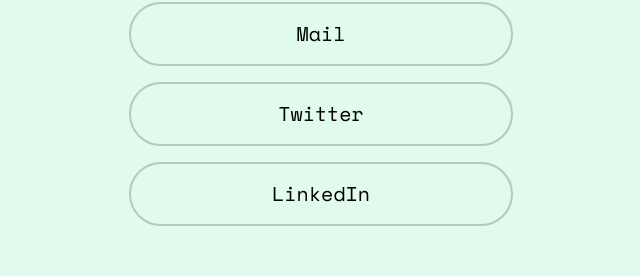
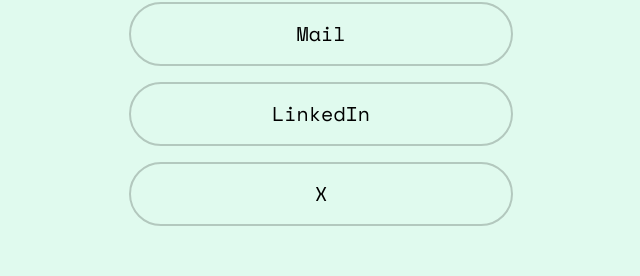
Before and after one commit to Savry-in/contact-savry, a React (Vite) app: page /abhinav in a window 1280 px wide. Shown: the part 426-702 px from the top of the page, without its empty margins (319-959 px from the left). Built offline with nearby package versions, Linux system fonts and the light colour scheme; the HTML template or start-up script is replaced by a standard one.

Commit message:
changed 'Twitter' to 'X', and url format

```diff
--- a/src/components/Url.tsx
+++ b/src/components/Url.tsx
@@ -14,8 +14,8 @@
     <div className="flex flex-col items-center justify-center gap-4 mt-12 relative pt-16 md:pt-0">
       <Links label="Savry" url={links.website} />
       <Links label="Mail" url={links.mail} />
-      <Links label="Twitter" url={links.x} />
       <Links label="LinkedIn" url={links.linkedin} />
+      <Links label="X" url={links.x} />
     </div>
   );
 };
```
